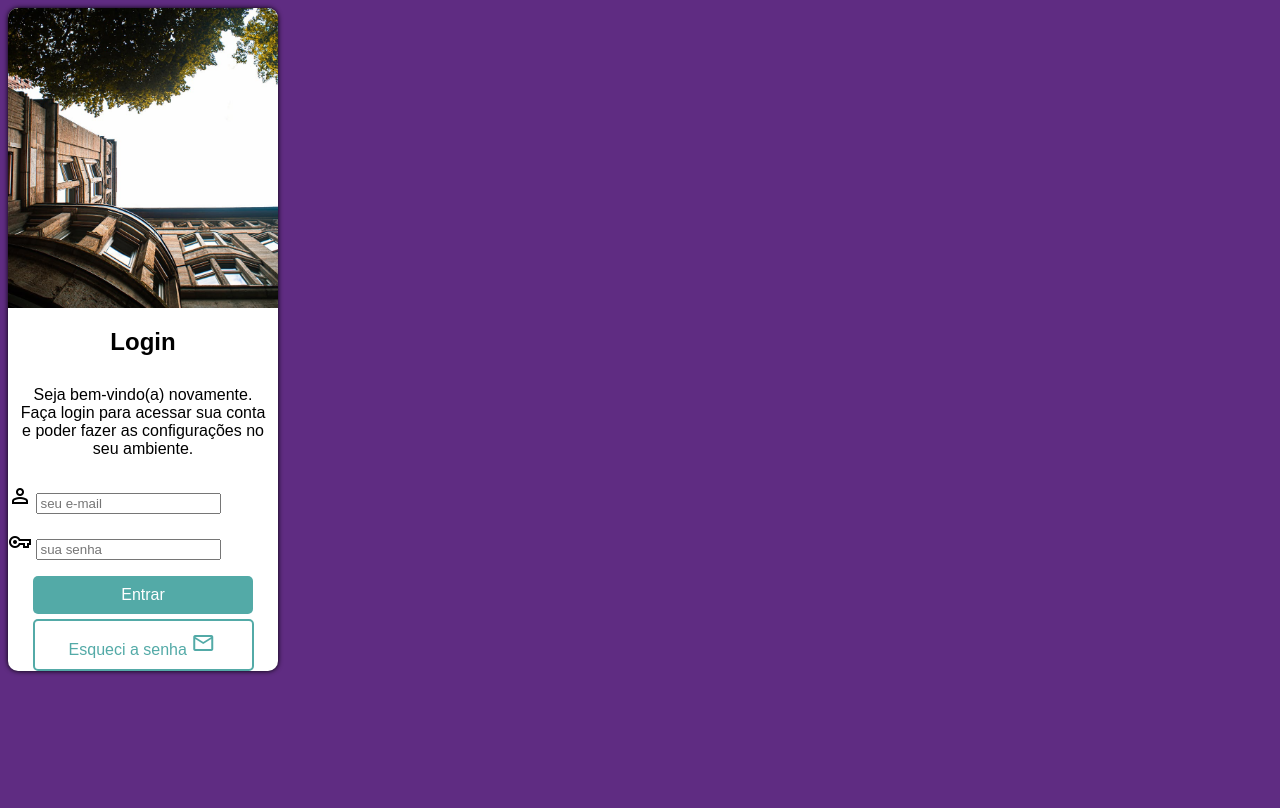
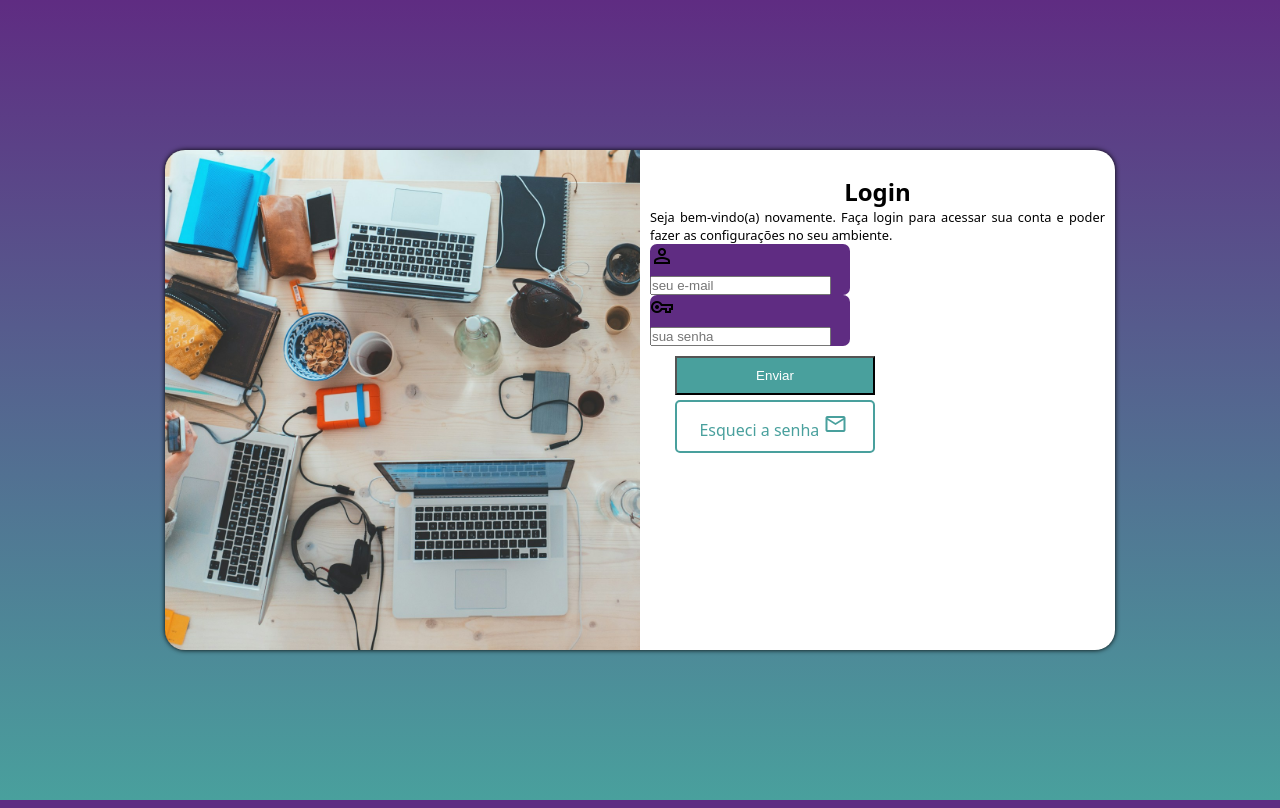
Before and after one commit to Pablito-Gomes/projeto-tela-login, a plain HTML site: page index.html in a window 1280 px wide. Drawn offline with nearby package versions, Linux system fonts and the light colour scheme.

Commit message:
Atualização do Projeto

```diff
--- a/estilo/mobile-first.css
+++ b/estilo/mobile-first.css
@@ -1,36 +1,89 @@
 @charset "UTF-8";
+
+
+
+/* Telas 600px - 768px */
+
+*{
+    margin: 0px;
+    padding: 0px;
+    box-sizing: border-box;
+}
+
+:root{
+
+    /* Paleta de cores */
+    --cor1: #49a09d;
+    --cor2: #5f2c82;
+}
 
 html, body{
     width: 100vw;
     height: 100vh;
-    background-color: #5F2C82;
-    font-family: Arial, Helvetica, sans-serif;
+    background-color: var(--cor2);
+    font-family: system-ui, -apple-system, BlinkMacSystemFont, 'Segoe UI', Roboto, Oxygen, Ubuntu, Cantarell, 'Open Sans', 'Helvetica Neue', sans-serif;
     text-align: justify;
+}
+
+main{
+
+    width: 100vw;
+    height: 100vh;
+
+
+
+
+    position: relative;
+
 }
 
 article{
     background-color: white;
-    max-width: 270px;
-    border-radius: 10px;
+    width: 250px;
+    height: 500px;
+    border-radius: 20px;
     box-shadow: 0px 0px 5px black;
+    overflow: hidden;
+
+    position: absolute;
+
+    top: 50%;
+    left: 50%;
+
+    transform: translate(-50%, -50%);
+
+    transition: width 0.3s, height 0.3s;
+    transition-timing-function: ease;
 }
 
 #img{
-    background: black url(../img/constucao.jpg) no-repeat top center;
-    width: 270px;
-    height: 300px;
-    border-radius: 10px 10px 0px 0px;
-    background-color: white;
+    background: black url(../img/marvin-meyer-SYTO3xs06fU-unsplash.jpg) no-repeat;
+    height: 200px;
     background-size: cover;
+    display: block;
+}
+
+#form{
+    padding: 10px;
+    display: block;
+
 }
 
 h1{
     text-align: center;
+    margin-top: 15px;
 }
 
 #texto{
     text-align: center;
-    padding: 10px;
+    text-align: justify;
+    font-size: 0.8em;
+}
+
+.input{
+    background-color: var(--cor2);
+    width: 200px;
+    border-radius: 7px;
 }
 
 a{
@@ -45,13 +98,16 @@ a{
 }
 
 #entrar{
-
-    background-color: #53AAA7;
+    padding: 10px;
+    background-color: var(--cor1);
     color: white;
+    width: 200px;
+    margin-left: 25px;
+    margin-top: 10px;
 }
 
 #esqueci-a-senha{
-    border: 2px solid #53AAA7;
+    border: 2px solid var(--cor1);
     padding-left: 7px;
-    color: #53AAA7;
+    color: var(--cor1);
 }
--- /dev/null
+++ b/estilo/telas-medias.css
@@ -0,0 +1,59 @@
+@charset "UTF-8";
+
+/* Telas 768px - 992px */
+
+/*Telas pequenas (celulares largos ou tablets 600px até 768px)
+
+- Telas medias (tablets 768px até 992px)
+
+- Telas largas (Laptops/desktops 992px 1200px)
+
+- Telas muito largas (tv's acima de 1200px)*/
+
+@media screen and (min-width: 768px) and (max-width: 992px) {
+
+
+
+body, html{
+    background-image: linear-gradient(to top, #49a09d, #5f2c82);
+}
+
+article{
+    width: 90vw;
+}
+
+#img{
+    width: 30%;
+    height: 100vh;
+    float: left;
+}
+
+#form{
+    float: right;
+    width: 70%;
+}
+
+}
+
+@media screen and (min-width: 992px){
+
+    body, html{
+        background-image: linear-gradient(to top, #49a09d, #5f2c82);
+    }
+
+    article{
+        width: 950px;
+    }
+
+    #img{
+        float: left;
+        width: 50%;
+        height: 100%;
+    }
+
+    #form{
+        float: right;
+        width: 50%;
+    }
+
+}
--- a/index.html
+++ b/index.html
@@ -10,6 +10,7 @@
     <link rel="stylesheet" href="https://fonts.googleapis.com/css2?family=Material+Symbols+Outlined:opsz,wght,FILL,GRAD@20..48,100..700,0..1,-50..200" />
 
     <link rel="stylesheet" href="estilo/mobile-first.css">
+    <link rel="stylesheet" href="estilo/telas-medias.css" >
 
     <title> Tela de Login </title>
 
@@ -17,70 +18,46 @@
 
 <body>
 
+    <main>
+
         <article>
-
             <div id="img">
-
-
-
             </div>
-
             <div id="form">
-
                 <h1> Login </h1>
-
                 <p id="texto"> Seja bem-vindo(a) novamente. Faça login para acessar sua conta e poder fazer as configurações no seu ambiente. </p>
-
                 <form action="" method="post" autocomplete="on">
 
-                <p>
-
+                    <p class="input">
                         <label for="iemail">
 
                             <span class="material-symbols-outlined">
                                 person
                             </span>
-
                         </label>
-
-                    <input type="email" name="email" id="iemail" placeholder="seu e-mail">
-
+                        <input type="email" name="email" id="iemail" placeholder="seu e-mail" required>
                     </p>
-
-                <p>
-
+                    <p class="input">
                         <label for="isenha">
 
-                        <span class="material-symbols-outlined">
+                            <span class="material-symbols-outlined" class="input">
                                 vpn_key
                             </span>
 
                         </label>
-
-                    <input type="password" name="senha" id="isenha" placeholder="sua senha">
-
-
+                        <input type="password" name="senha" id="isenha" placeholder="sua senha" required minlength="8" maxlength="16">
                     </p>
-
-                <a href="#" id="entrar"> Entrar </a>
-
+                    <input type="submit" value="Enviar" id="entrar">
                     <a href="#" id="esqueci-a-senha"> Esqueci a senha
-
                         <span class="material-symbols-outlined">
                         mail
                         </span>
-
                     </a>
 
-
-
-
-
                 </form>
-
             </div>
 
-
+    </main>
 
 
     </article>
```
Also changed, not shown: img/marvin-meyer-SYTO3xs06fU-unsplash.jpg (added). Lines whose indentation alone changed are shown as unchanged.
